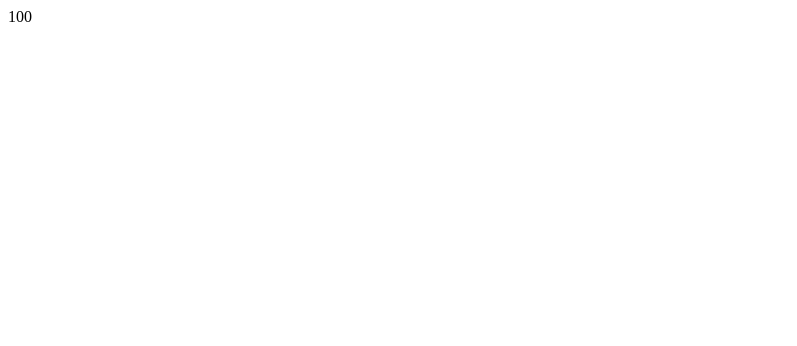
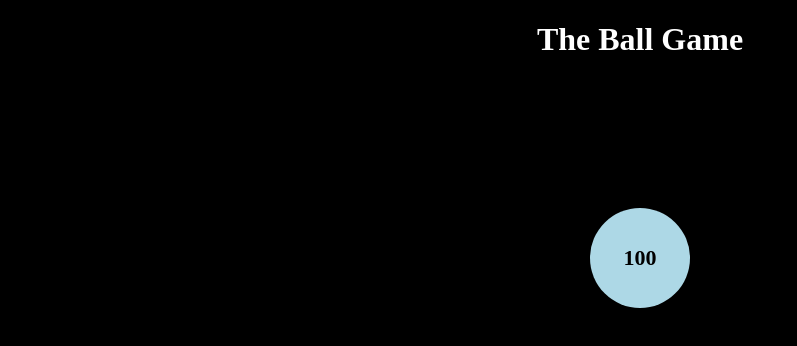
Before and after one commit to aidqen/git-project, a plain HTML site: page index.html in a window 1280 px wide. Shown: the whole page, without its empty margins (0-797 px from the left). Drawn offline with Linux system fonts and the light colour scheme.

Commit message:
Add css, js file to the DOM once again

```diff
--- a/index.html
+++ b/index.html
@@ -4,8 +4,11 @@
     <meta charset="UTF-8">
     <meta name="viewport" content="width=device-width, initial-scale=1.0">
     <title>Git Project</title>
+    <link rel="stylesheet" href="css/style.css">
 </head>
 <body>
+    <h1>The Ball Game</h1>
     <div class="ball" onclick="onBallClick()">100</div>
+    <script src="js/main.js"></script>
 </body>
 </html>
```
